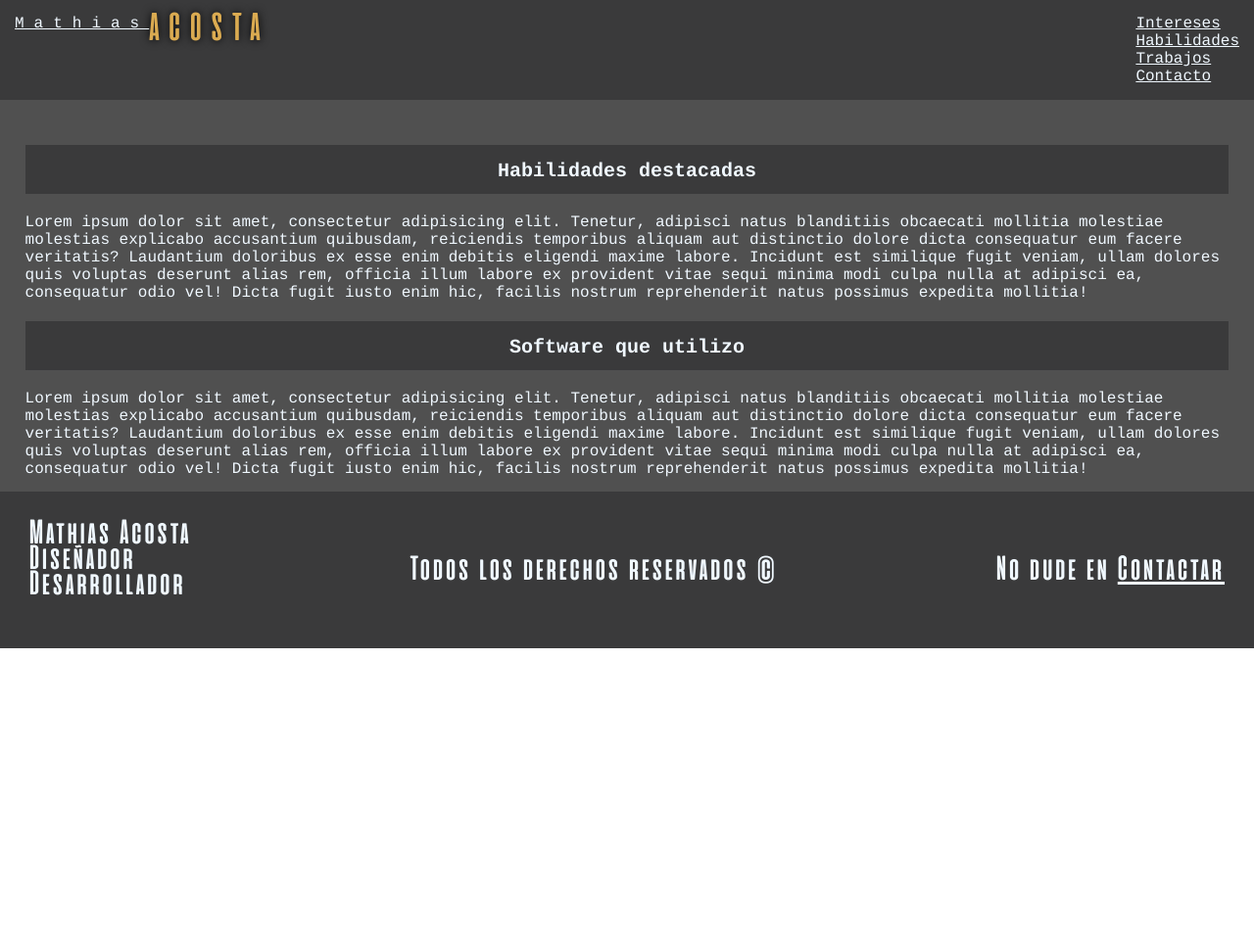
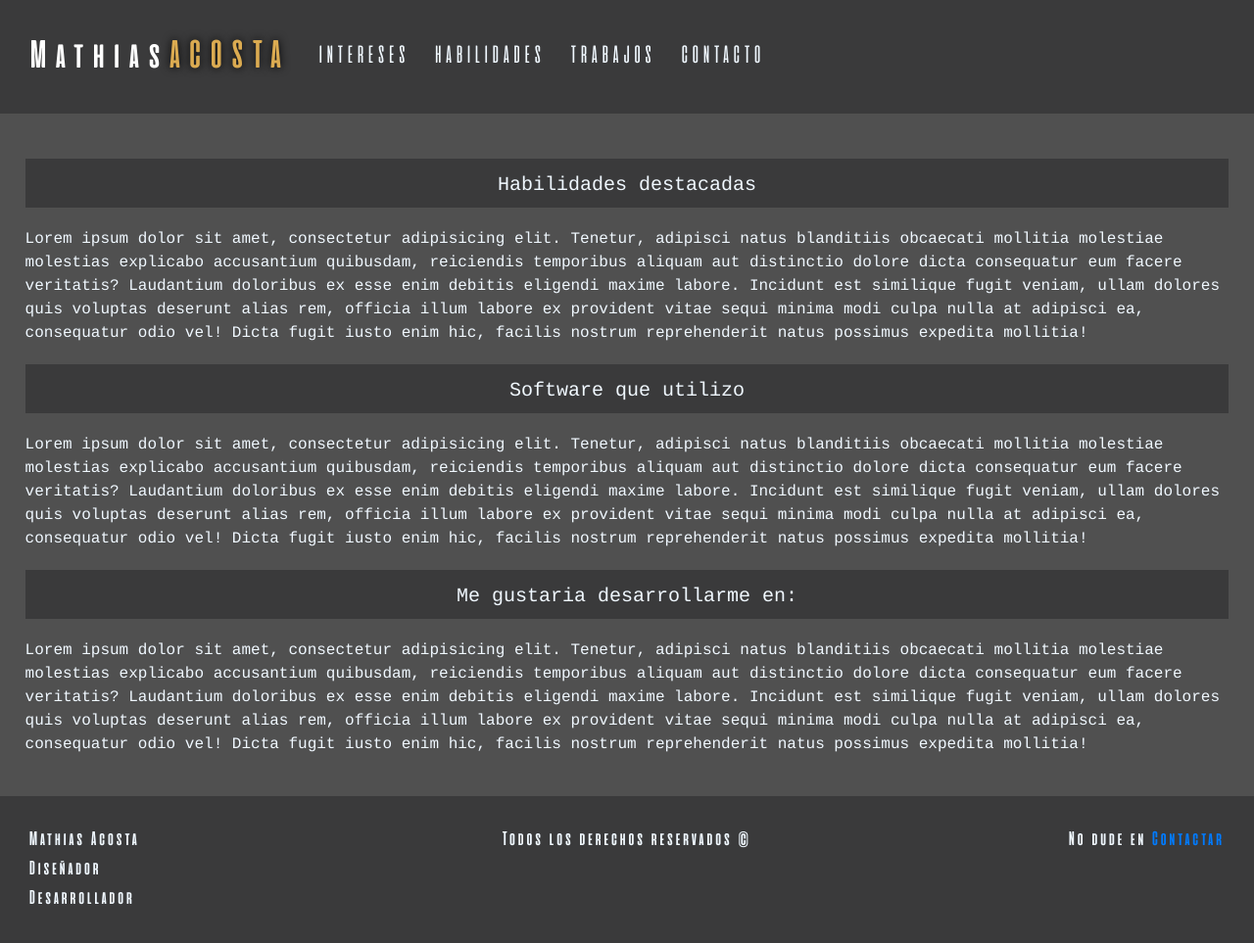
Before and after one commit to mathiacost/PreEntrega2Acosta, a plain HTML site: page pages/habilidades.html in a window 1280 px wide. Shown: the whole page at 98% size. Before the commit the page ends 800 px from the top, so only its background shows below. Drawn offline with nearby package versions, Linux system fonts and the light colour scheme; files whose address does not match are found by name.

Commit message:
index terminado

```diff
--- a/pages/habilidades.html
+++ b/pages/habilidades.html
@@ -4,21 +4,44 @@
     <meta charset="UTF-8">
     <meta http-equiv="X-UA-Compatible" content="IE=edge">
     <meta name="viewport" content="width=device-width, initial-scale=1.0">
+    <link rel="stylesheet" href="https://cdn.jsdelivr.net/npm/bootstrap@4.6.2/dist/css/bootstrap.min.css" integrity="sha384-xOolHFLEh07PJGoPkLv1IbcEPTNtaed2xpHsD9ESMhqIYd0nLMwNLD69Npy4HI+N" crossorigin="anonymous">
     <link rel="stylesheet" href="../style/style.css">
     <title>Contacto</title>
 </head>
 <body>
     <header>
-        <aside class="logo"><a href="../index.html"> Mathias <span>ACOSTA</span></a></aside>
-        <nav class="barra">
-            <div class="menu"><a href="./intereses.html">Intereses</a> </div>
-            <div class="menu"><a href="./habilidades.html">Habilidades</a></div>
-            <div class="menu"><a href="./trabajos.html">Trabajos</a></div>
-            <div class="menu"><a href="./contacto.html">Contacto</a></div>
+        <!-- Navbar Ini -->
+        <nav class="navbar navbar-expand-md bg-dark navbar-dark">
+        <!-- Brand -->
+        <a class="navbar-brand logo" href="./index.html">Mathias <span>ACOSTA</span></a>
+
+        <!-- Toggler/collapsibe Button -->
+        <button class="navbar-toggler" type="button" data-toggle="collapse" data-target="#collapsibleNavbar">
+            <span class="navbar-toggler-icon"></span>
+        </button>
+
+        <!-- Navbar links -->
+        <div class="collapse navbar-collapse" id="collapsibleNavbar">
+            <ul class="navbar-nav">
+            <li class="nav-item">
+                <a href="./pages/intereses.html">Intereses</a>
+            </li>
+            <li class="nav-item">
+                <a href="./pages/habilidades.html">Habilidades</a>
+            </li>
+            <li class="nav-item">
+                <a href="./pages/trabajos.html">Trabajos</a>
+            </li>
+            <li class="nav-item">
+                <a href="./pages/contacto.html">Contacto</a>
+            </li>
+            </ul>
+        </div>
     </nav>
+    <!-- Nav bar fin -->
     </header>
 
-    <main>
+    <div class="container-fluid main">
         <h2>Habilidades destacadas</h2>
         <section class="sec">
             <p>Lorem ipsum dolor sit amet, consectetur adipisicing elit. Tenetur, adipisci natus blanditiis obcaecati mollitia molestiae molestias explicabo accusantium quibusdam, reiciendis temporibus aliquam aut distinctio dolore dicta consequatur eum facere veritatis? Laudantium doloribus ex esse enim debitis eligendi maxime labore. Incidunt est similique fugit veniam, ullam dolores quis voluptas deserunt alias rem, officia illum labore ex provident vitae sequi minima modi culpa nulla at adipisci ea, consequatur odio vel! Dicta fugit iusto enim hic, facilis nostrum reprehenderit natus possimus expedita mollitia!</p>
@@ -27,16 +50,22 @@
         <section class="sec">
             <p>Lorem ipsum dolor sit amet, consectetur adipisicing elit. Tenetur, adipisci natus blanditiis obcaecati mollitia molestiae molestias explicabo accusantium quibusdam, reiciendis temporibus aliquam aut distinctio dolore dicta consequatur eum facere veritatis? Laudantium doloribus ex esse enim debitis eligendi maxime labore. Incidunt est similique fugit veniam, ullam dolores quis voluptas deserunt alias rem, officia illum labore ex provident vitae sequi minima modi culpa nulla at adipisci ea, consequatur odio vel! Dicta fugit iusto enim hic, facilis nostrum reprehenderit natus possimus expedita mollitia!</p>
         </section>
-    </main>
+        <h2>Me gustaria desarrollarme en:</h2>
+        <section class="sec">
+            <p>Lorem ipsum dolor sit amet, consectetur adipisicing elit. Tenetur, adipisci natus blanditiis obcaecati mollitia molestiae molestias explicabo accusantium quibusdam, reiciendis temporibus aliquam aut distinctio dolore dicta consequatur eum facere veritatis? Laudantium doloribus ex esse enim debitis eligendi maxime labore. Incidunt est similique fugit veniam, ullam dolores quis voluptas deserunt alias rem, officia illum labore ex provident vitae sequi minima modi culpa nulla at adipisci ea, consequatur odio vel! Dicta fugit iusto enim hic, facilis nostrum reprehenderit natus possimus expedita mollitia!</p>
+        </section>
+    </div>
 
-    <footer>
-        <div class="fItem fItem1">
+    <footer class="container-fluid justify-content-between" >
+        <div class="row">
+            <div class="col-sm-12 col-md-4 fItem1">
                 <div class="line line1">Mathias Acosta</div>
                 <div class="line line2">Diseñador</div>
                 <div class="line line3">Desarrollador</div>
             </div>
-        <div class="fItem copyright">Todos los derechos reservados ©</div>
-        <div class="fItem ctFooter">No dude en <a href="./contacto.html">Contactar</a></div>
+            <div class="col-sm-12 col-md-4 align-items-center copyright">Todos los derechos reservados ©</div>
+            <div class="col-sm-12 col-md-4 align-items-center ctFooter">No dude en <a href="./pages/contacto.html">Contactar</a></div>
+        </div>
     </footer>
     <script src="https://cdn.jsdelivr.net/npm/jquery@3.5.1/dist/jquery.slim.min.js" integrity="sha384-DfXdz2htPH0lsSSs5nCTpuj/zy4C+OGpamoFVy38MVBnE+IbbVYUew+OrCXaRkfj" crossorigin="anonymous"></script>
     <script src="https://cdn.jsdelivr.net/npm/popper.js@1.16.1/dist/umd/popper.min.js" integrity="sha384-9/reFTGAW83EW2RDu2S0VKaIzap3H66lZH81PoYlFhbGU+6BZp6G7niu735Sk7lN" crossorigin="anonymous"></script>
--- a/style/style.css
+++ b/style/style.css
@@ -28,10 +28,6 @@ header{
     justify-content: space-between;
 }
 
-/* .logo{
-    float: left;
-
-} */
 
 .logo {
     text-decoration: none;
@@ -95,11 +91,11 @@ header{
     background-color: aliceblue;
 }
 
-main{
+.main{
     padding: 2%;
-    height: 50vh;
+    height: auto;
     width: 100%;
-    background-color: #505050;
+    background-color: #505050 !important;
 }
 .jumbotron{
 background-image: url(../source/Cinema\ Banner.png);
@@ -140,9 +136,6 @@ footer{
     width: 100%;
     text-align: left;
     background-color: #3a3a3b;
-    display: flex;
-    flex-direction: row;
-    justify-content: space-between;
 }
 
 .fItem1{
@@ -151,29 +144,29 @@ footer{
 }
 
 .line{
-    font-size: 35px;
+    font-size: 20px;
     letter-spacing: 3px;
     font-family: cinemaB, Courier, 'Courier New', monospace;
 }
 
 .copyright{
     width: 550px;
-    font-size: 35px;
+    font-size: 20px;
     letter-spacing: 3px;
     font-family: cinemaB, Courier, 'Courier New', monospace;
-    padding: 67px 30px 67px 30px;
+    padding: 30px;
     text-align: center;
 }
 
 .ctFooter{
-    padding: 67px 30px 67px 30px;
-    font-size: 35px;
+    padding: 30px;
+    font-size: 20px;
     letter-spacing: 3px;
     font-family: cinemaB, Courier, 'Courier New', monospace;
-    text-align: center;
+    text-align: right;
 }
 .ctFooter a{
-    font-size: 35px;
+    font-size: 20px;
     font-family: cinemaB, Courier, 'Courier New', monospace;
 }
 
@@ -191,6 +184,7 @@ h2{
     margin-top: 20px;
     margin-bottom: 20px;
     background-color: #3a3a3b;
+
 }
 
 .carrousel{
```
Also changed, not shown: Index.html (+11 -9 lines). Lines whose indentation alone changed are shown as unchanged.
